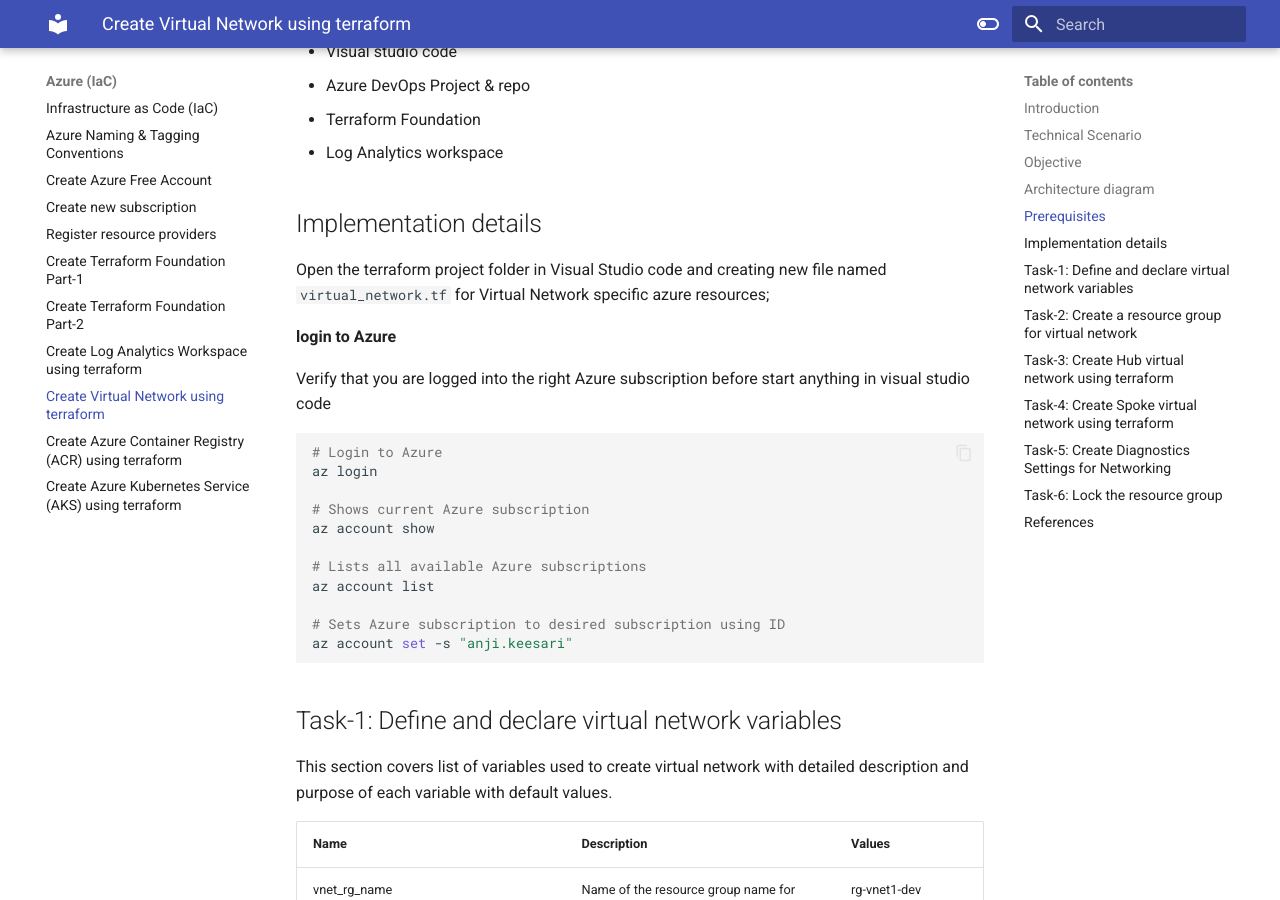
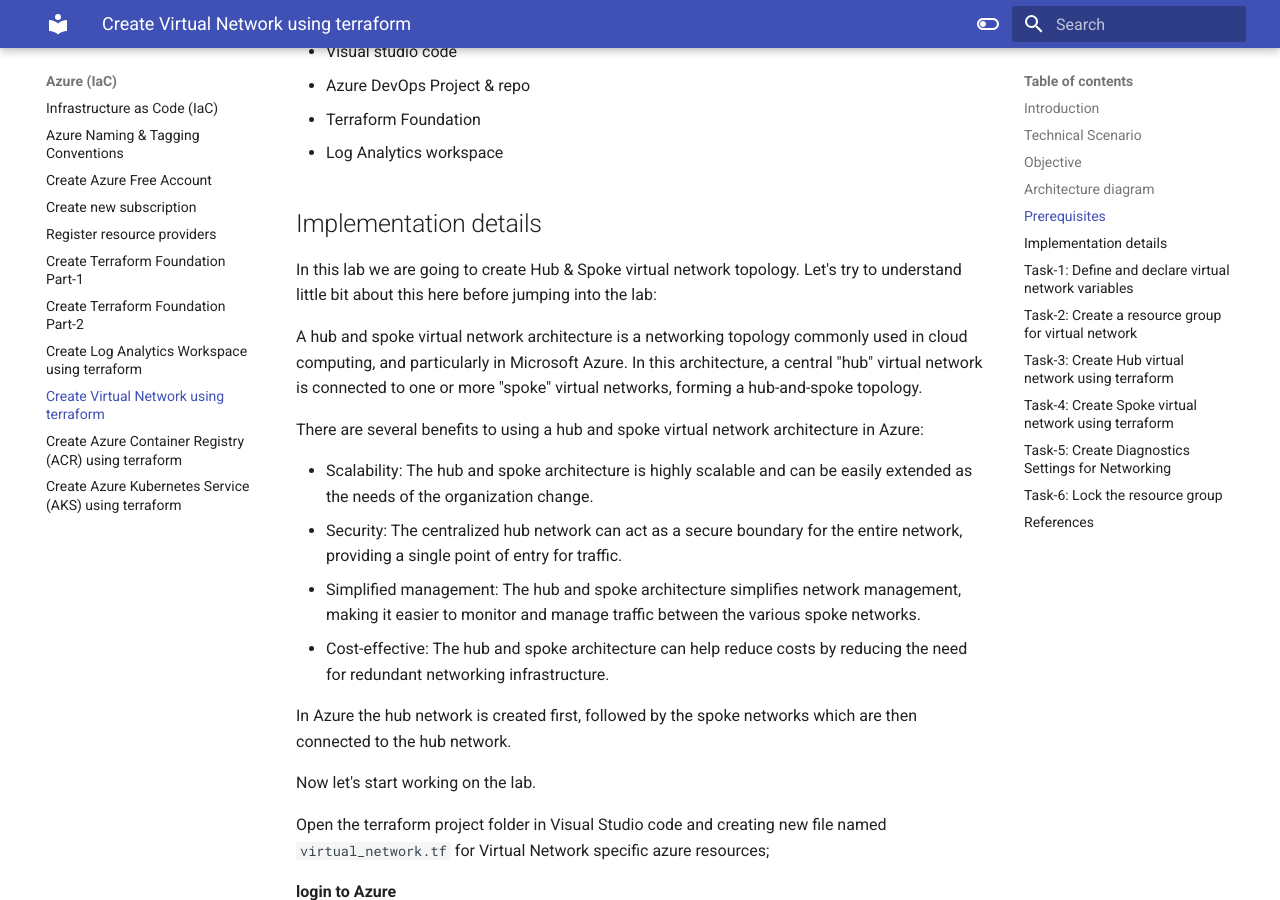
Before and after one commit to akeesari/micros-k8s, an MkDocs documentation site: the page built from docs/azure/8-vnet.md, in a window 1280 px wide and 900 px high, scrolled down 1371 px. Built offline with MkDocs 1.6.1 and Material for MkDocs 9.7.7, drawn with Linux system fonts in a browser that asks for light colours; some of the changed text lies outside the part shown.

Commit message:
review law, vnet

````diff
--- a/docs/azure/8-vnet.md
+++ b/docs/azure/8-vnet.md
@@ -40,6 +40,21 @@
   - Log Analytics workspace
 
 ## Implementation details
+
+In this lab we are going to create Hub & Spoke virtual network topology. Let's try to understand little bit about this here before jumping into the lab:
+
+A hub and spoke virtual network architecture is a networking topology commonly used in cloud computing, and particularly in Microsoft Azure. In this architecture, a central "hub" virtual network is connected to one or more "spoke" virtual networks, forming a hub-and-spoke topology.
+
+There are several benefits to using a hub and spoke virtual network architecture in Azure:
+
+- Scalability: The hub and spoke architecture is highly scalable and can be easily extended as the needs of the organization change.
+- Security: The centralized hub network can act as a secure boundary for the entire network, providing a single point of entry for traffic.
+- Simplified management: The hub and spoke architecture simplifies network management, making it easier to monitor and manage traffic between the various spoke networks.
+- Cost-effective: The hub and spoke architecture can help reduce costs by reducing the need for redundant networking infrastructure.
+
+In Azure the hub network is created first, followed by the spoke networks which are then connected to the hub network.
+
+Now let's start working on the lab.
 
 Open the terraform project folder in Visual Studio code and creating new file named `virtual_network.tf` for Virtual Network specific azure resources;
 
@@ -552,6 +567,8 @@
 
 ## Task-5: Create Diagnostics Settings for Networking
 
+We are going to create diagnostics setting for all the resources created as part of our labs. Once the diagnostics setting is created, Azure will begin collecting diagnostic logs for the selected categories and sending them to the designated destination. You can use these logs to monitor and troubleshoot your network resources, as well as to create custom alerts and dashboards for monitoring purposes.
+
 ``` tf title="network.tf"
 
 # Create Diagnostics Settings for Networking
@@ -638,6 +655,8 @@
 
 ![image.jpg](images/image-22.jpg)
 
+Now our Virtual Network is created and ready to use. You can now deploy AKS, ACR and other resources within your Virtual Network, and configure their network settings as needed.
+
 ## References
 
 - <https://learn.microsoft.com/en-us/azure/virtual-network/virtual-networks-overview>
````
Also changed, not shown: docs/azure/7-log-analytics-workspace.md (+7 -6 lines).
